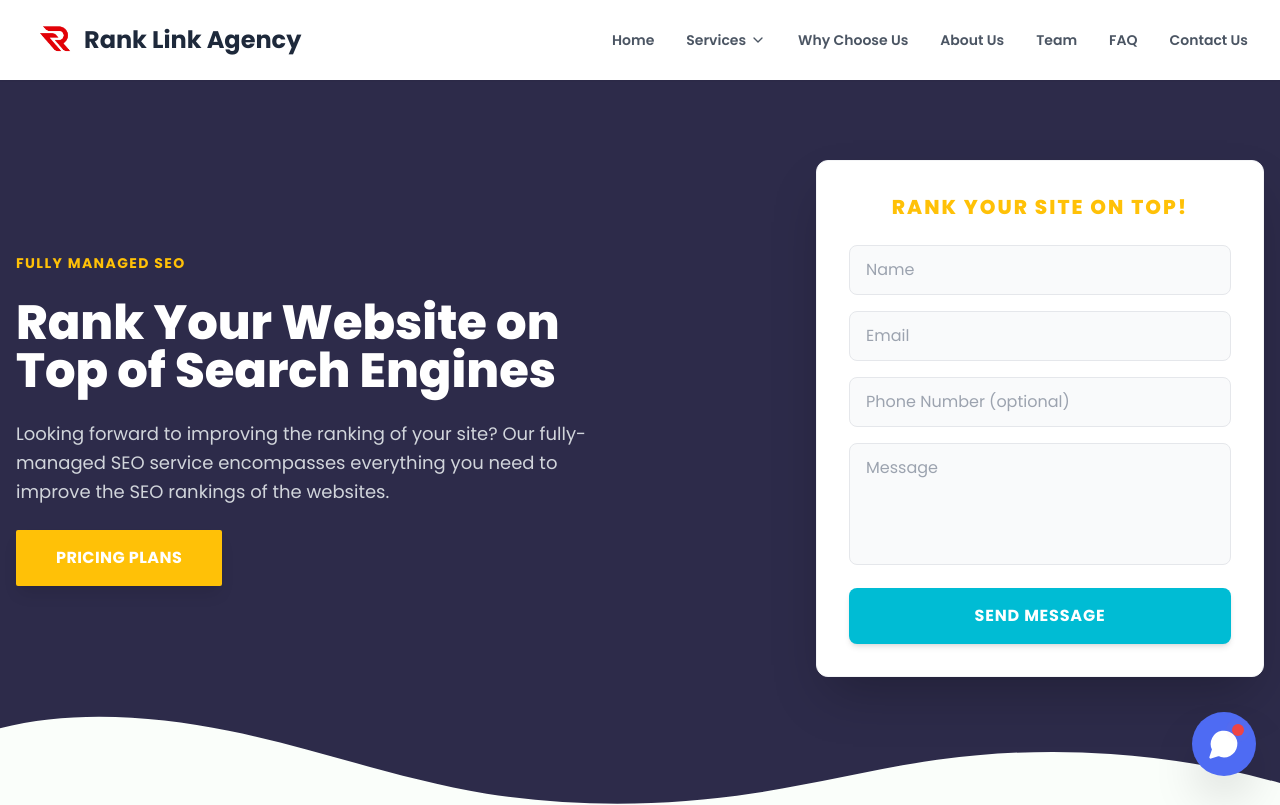
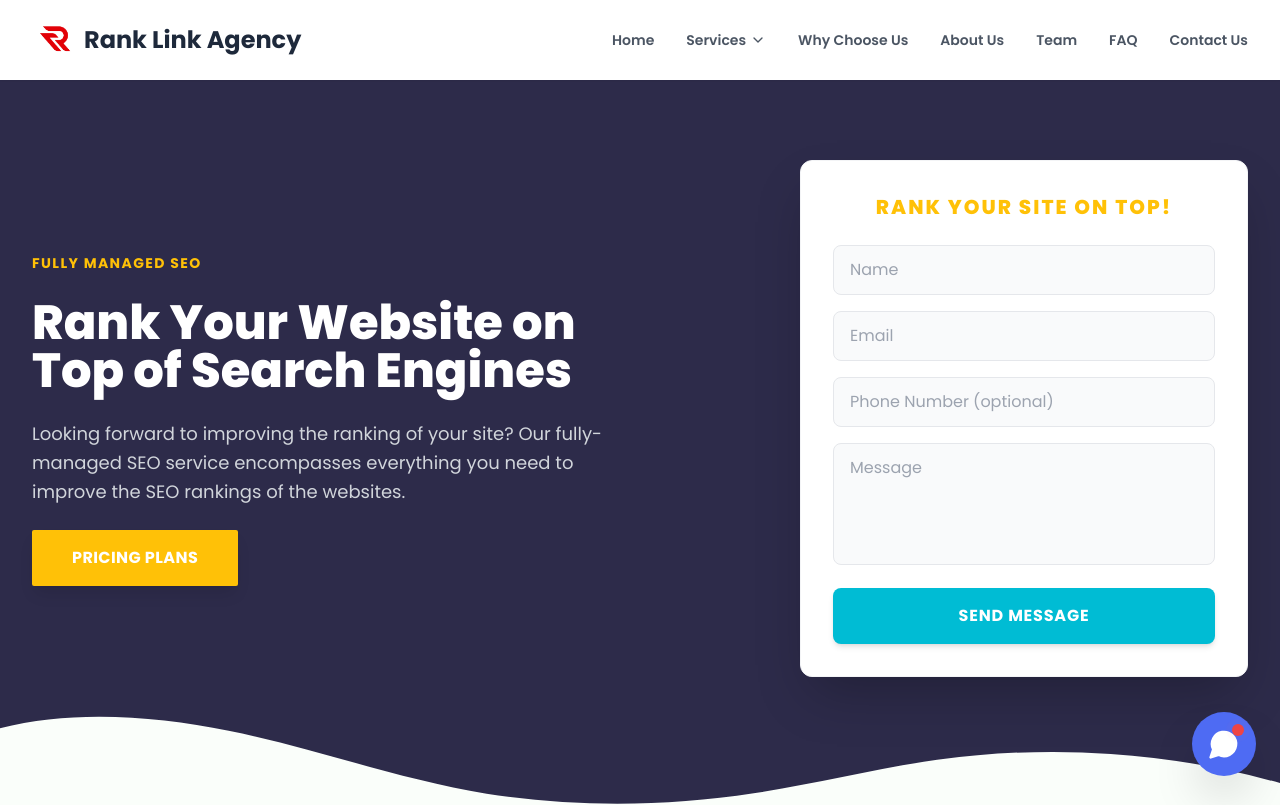
Before and after one commit to ranklink-agency/Official-Site, a Next.js app: page /seo-services in a window 1280 px wide. Shown: the top 805 px of the page. Built offline with nearby package versions, Linux system fonts and the light colour scheme.

Commit message:
feat: page.tsx

```diff
--- a/app/seo-services/page.tsx
+++ b/app/seo-services/page.tsx
@@ -15,7 +15,7 @@ const NICHE_TAGS = ['Technology', 'Fashion', 'Business', 'Health', 'Travel', 'Ho
 export default function SeoServicesPage() {
   return (
     <div className="bg-[#FAFEFA] min-h-screen pb-44">
-      <div className="relative bg-[#2D2B4A] min-h-[500px] flex flex-col items-center justify-center overflow-hidden px-4 pt-20 pb-32">
+      <div className="relative bg-[#2D2B4A] min-h-[500px] flex flex-col items-center justify-center overflow-hidden px-4 sm:px-6 lg:px-8 pt-20 pb-32">
         <div className="relative z-10 max-w-7xl mx-auto w-full flex flex-col lg:flex-row items-center gap-16">
           <div className="w-full lg:w-1/2 text-white space-y-6">
             <span className="text-[#FFC107] font-bold uppercase tracking-widest text-sm">
```
